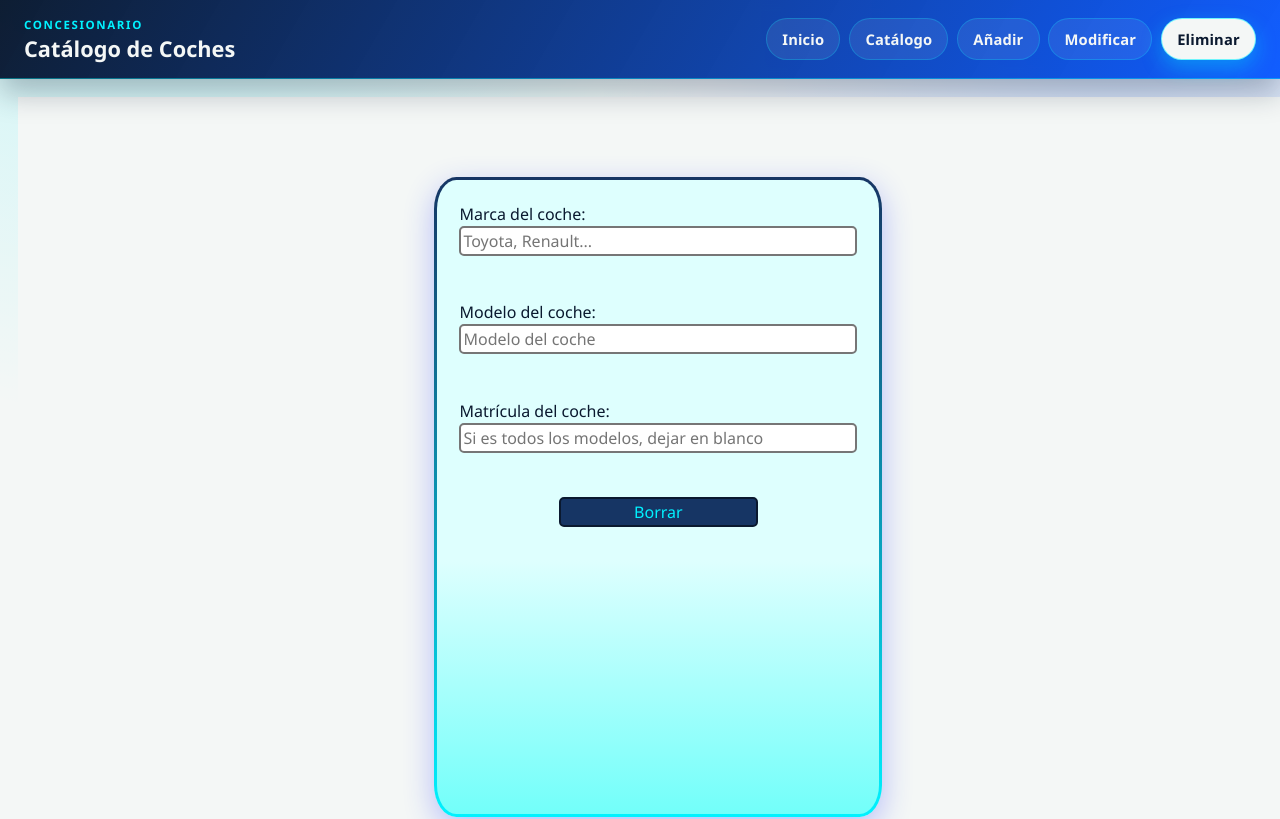
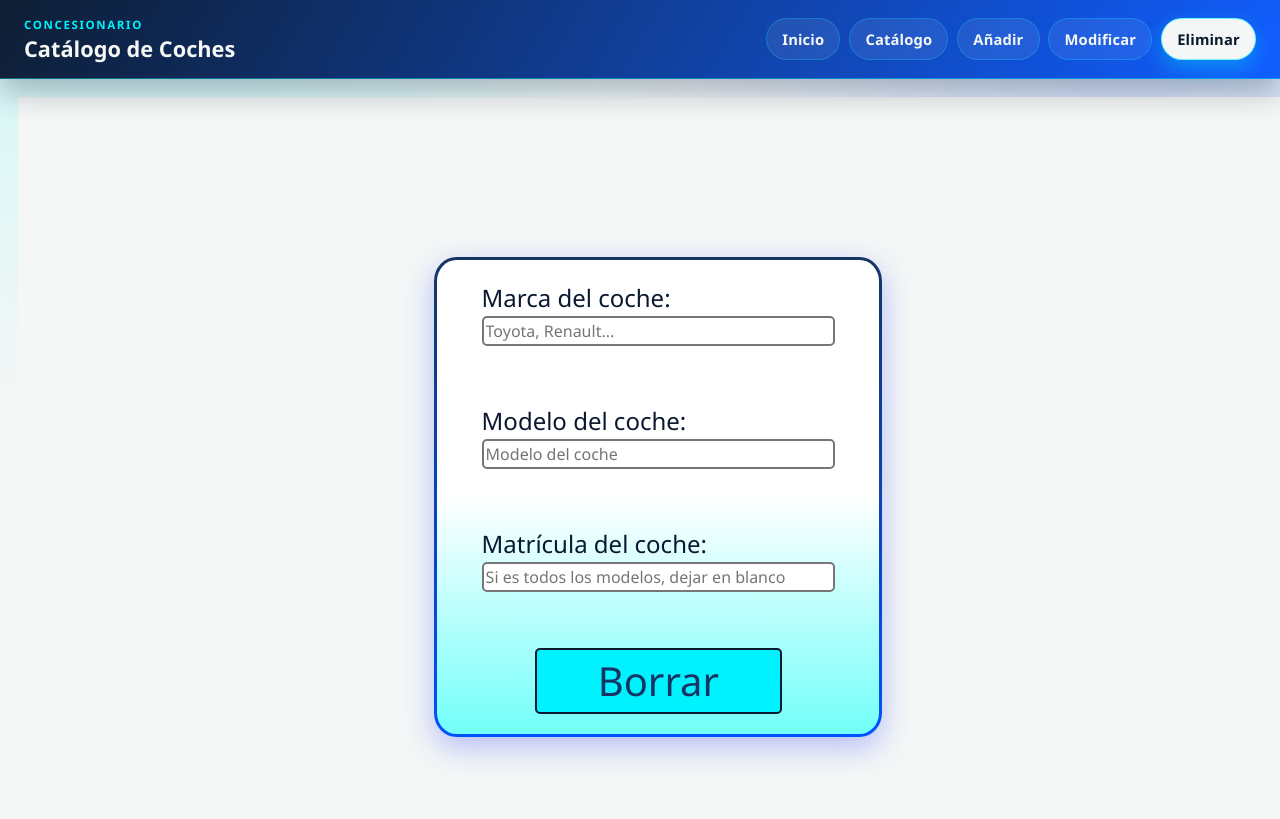
Before and after one commit to TL47/catalogoCoches, an Angular app: page /delete in a window 1280 px wide. Shown: the top 819 px of the page. Built offline with nearby package versions, Linux system fonts and the light colour scheme.

Commit message:
Correjir estética y añadir hover al botón

```diff
--- a/src/app/delete/delete.css
+++ b/src/app/delete/delete.css
@@ -10,11 +10,14 @@ body {
 form {
     display: flex;
     flex-direction: column;
+    align-items: center;
+    justify-content: center;
+    gap: 12%;
 
-    background: linear-gradient(#defffe 60%, #72fffa) padding-box,
-    linear-gradient(180deg, #163564, #00F2FF) border-box;
+    background: linear-gradient(white 50%, #72fffa) padding-box,
+    linear-gradient(180deg, #163564, #0052FF) border-box;
     width: 35%;
-    height: 80%;
+    height: 60%;
 
     border: 0.3vi solid transparent;
     border-radius: 5%;
@@ -24,22 +27,32 @@ form {
 .input {
     display: flex;
     flex-direction: column;
-    margin: 5%;
+    width: 80%;
 }
 label {
     color: #0A192F;
+    font-size: 150%;
 }
 input {
     color: #0052FF;
     border-style: solid;
     border-radius: 5px;
+    size: 100%;
 }
 button {
-    background-color: #163564;
+    background-color: #00F2FF;
+    color: #163564;
     align-self: center;
-    width: 50%;
-    color:#00F2FF;
+    width: 70%;
+    font-size: 250%;
     border-style: solid;
     border-color: #0A192F;
     border-radius: 5px;
 }
+button:hover {
+    background-color: #163564;
+    color:#00F2FF;
+    transition: 50ms;
+    transform: scale(1.01);
+    cursor: pointer;
+}
```
